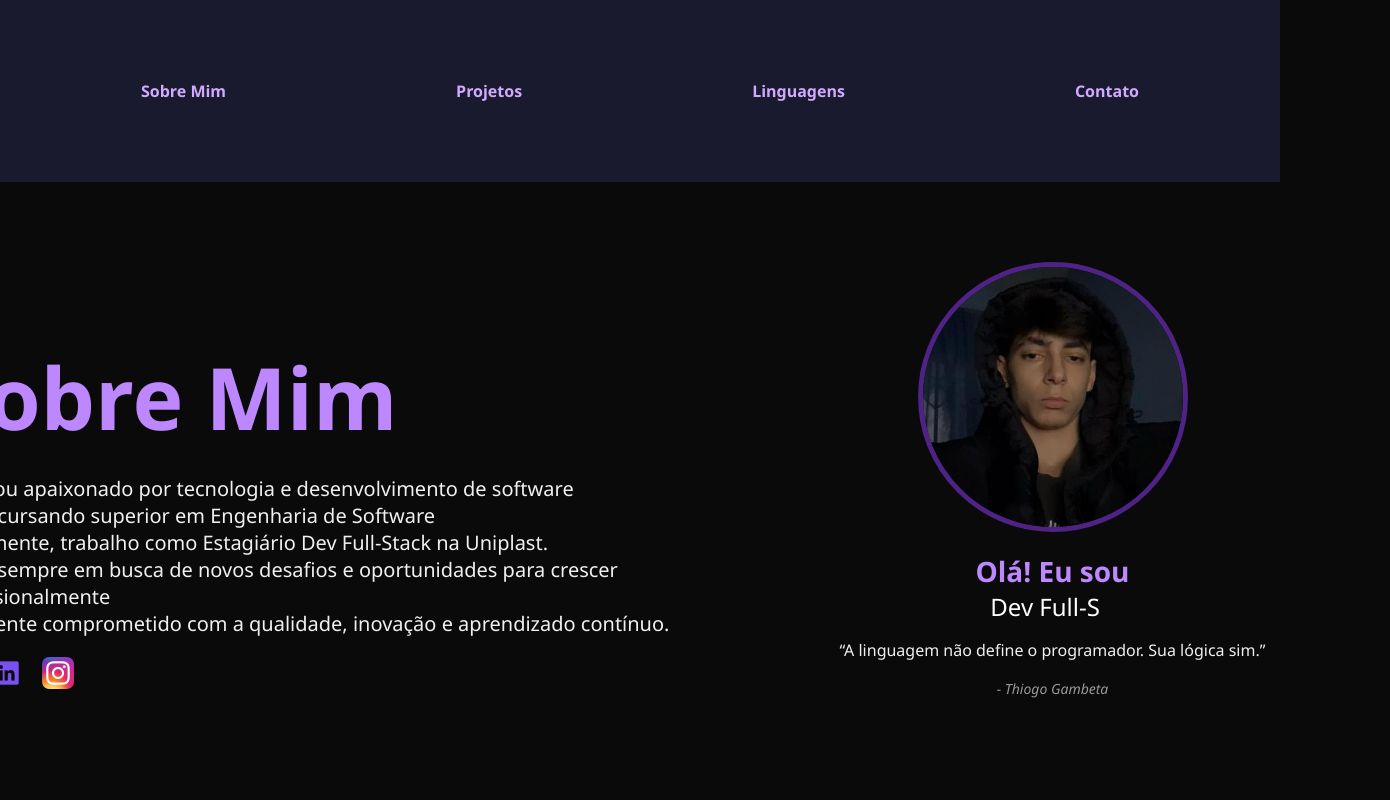
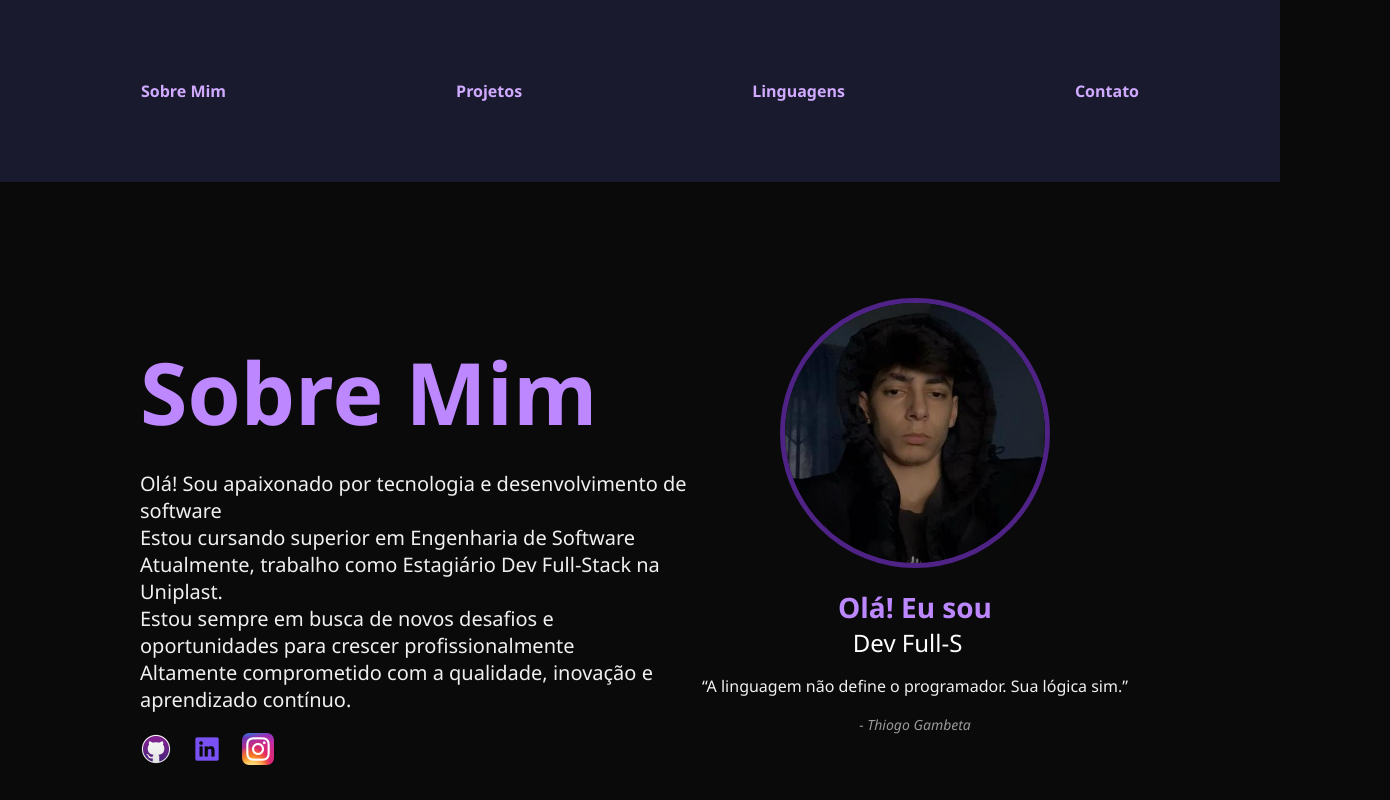
Before and after one commit to ThiogoGambeta/My-PortFolio, a plain HTML site: page index.html in a window 1280 px wide. Shown: the top 800 px of the page, 1390 px wide, since content can reach past the window. Drawn offline with nearby package versions, Linux system fonts and the light colour scheme; no server answers; files whose address does not match are found by name.

Commit message:
Update sobre.css

```diff
--- a/css/sobre.css
+++ b/css/sobre.css
@@ -14,7 +14,6 @@
 
 .typing-container {
   flex: 1 1 50%;
-  margin-left: -20%;
 }
 
 .typing-container h1 {
@@ -51,7 +50,6 @@
   flex: 1 1 40%;
   text-align: center;
   position: relative;
-  margin-right: -25%;
 }
 
 .foto {
```
